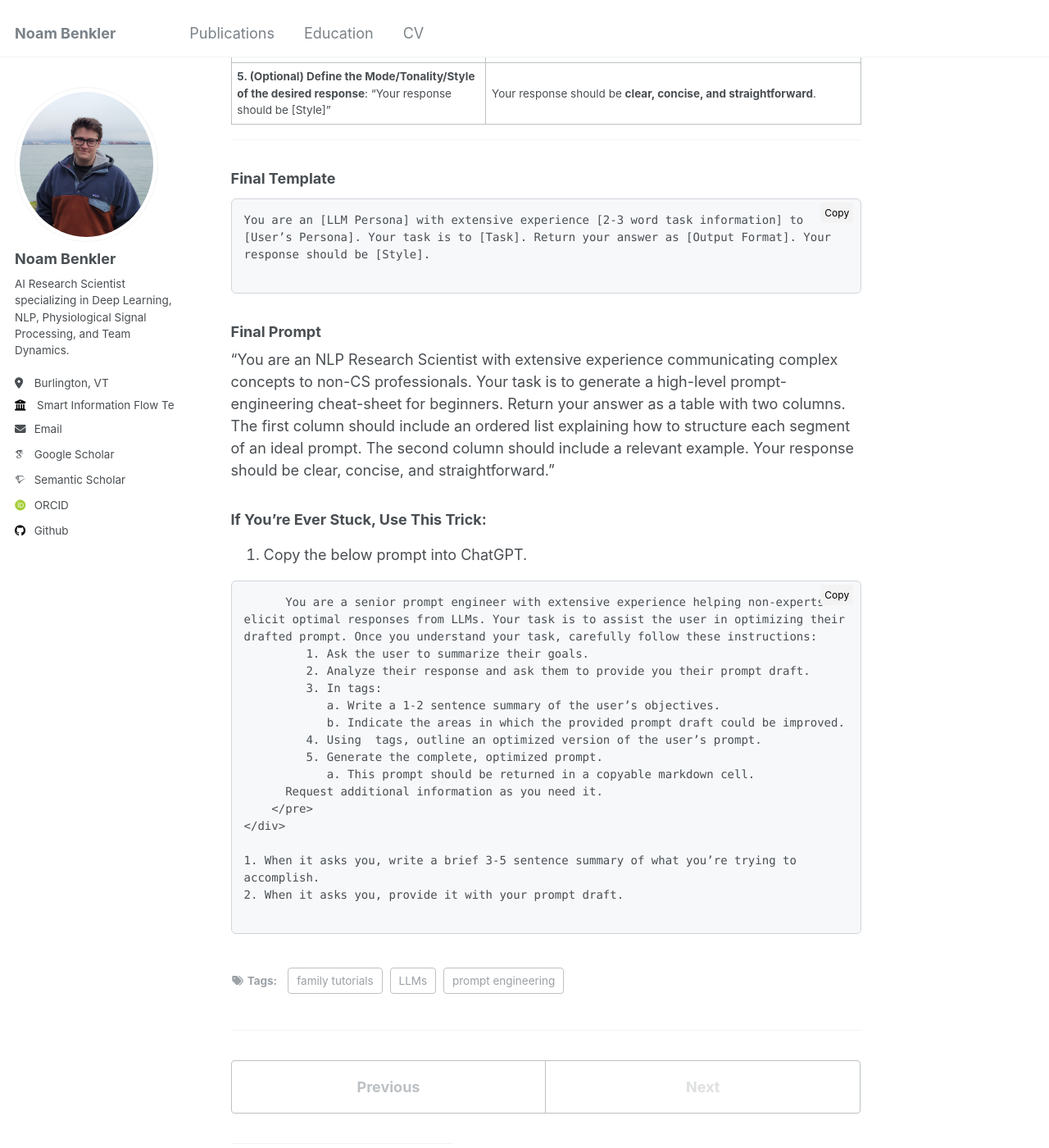
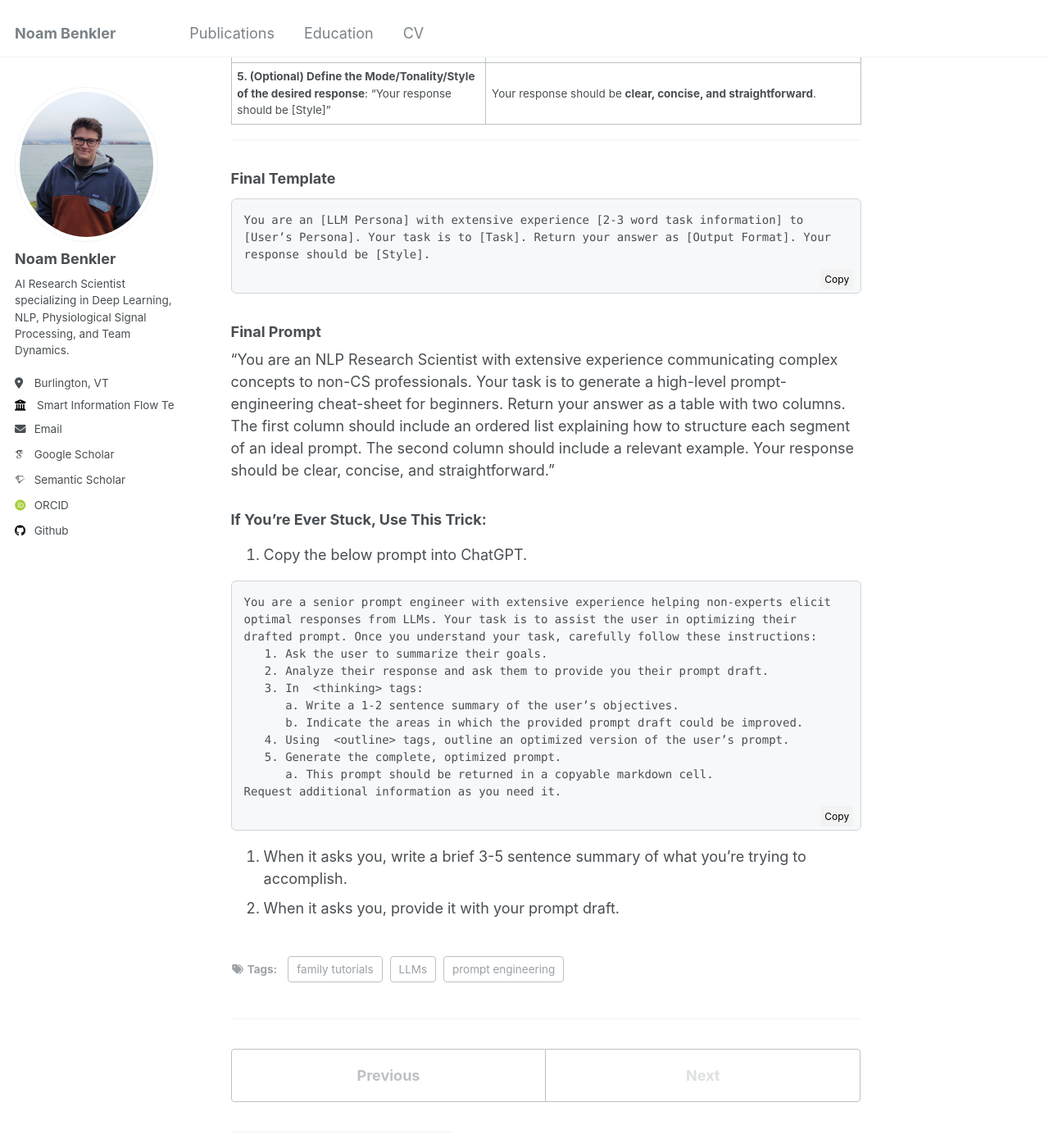
Before and after one commit to benklern/benklern.github.io, a Jekyll site: the page built from _posts/2025-01-13-prompt-eng-basics.md, in a window 1280 px wide and 1400 px high, scrolled down 520 px. Shown: the whole window at 82% size. Built offline with Jekyll 4.4.1, drawn with Linux system fonts in a browser that asks for light colours; some web fonts are replaced; some of the changed lines change nothing that is shown.

Commit message:
fixed brackets

```diff
--- a/_posts/2025-01-13-prompt-eng-basics.md
+++ b/_posts/2025-01-13-prompt-eng-basics.md
@@ -49,26 +49,30 @@ You are an [LLM Persona] with extensive experience [2-3 word task information] t
 </div>
 <pre id="template-prompt">You are an [LLM Persona] with extensive experience [2-3 word task information] to [User’s Persona]. Your task is to [Task]. Return your answer as [Output Format]. Your response should be [Style].</pre> -->
 
-<!-- <div style="position: relative; display: block; width: 100%;">
-    <button onclick="navigator.clipboard.writeText(document.getElementById('template-prompt').innerText)"
+<div style="position: relative; display: block; width: 100%;">
+    <!-- <button onclick="navigator.clipboard.writeText(document.getElementById('template-prompt').innerText)"
             style="position: absolute; top: 5px; right: 10px; background: #f3f3f3; border: none; padding: 5px; cursor: pointer; border-radius: 3px; font-size: 12px;">
         Copy
-    </button>
+    </button> -->
     <pre id="template-prompt" style="padding: 15px; background-color: #f6f8fa; border: 1px solid #d1d5da; border-radius: 6px; white-space: pre-wrap; word-wrap: break-word; overflow: hidden; font-size: 14px;">
 You are an [LLM Persona] with extensive experience [2-3 word task information] to [User’s Persona]. Your task is to [Task]. Return your answer as [Output Format]. Your response should be [Style].
     </pre>
-</div> -->
+    <button onclick="navigator.clipboard.writeText(document.getElementById('template-prompt').innerText)"
+            style="position: absolute; bottom: 5px; right: 10px; background: #f3f3f3; border: none; padding: 5px; cursor: pointer; border-radius: 3px; font-size: 12px;">
+        Copy
+    </button>
+</div>
 
-<div style="position: relative; display: block; width: 100%;">
+<!-- <div style="position: relative; display: block; width: 100%;">
     <button id="copy-button"
             onclick="copyToClipboard()"
             style="position: absolute; top: 5px; right: 10px; background: #f3f3f3; border: none; padding: 5px; cursor: pointer; border-radius: 3px; font-size: 12px;">
         Copy
     </button>
     <pre id="template-code" style="padding: 15px; background-color: #f6f8fa; border: 1px solid #d1d5da; border-radius: 6px; white-space: pre-wrap; word-wrap: break-word; overflow: hidden; font-size: 14px;">
-You are an [LLM Persona] with extensive experience [2-3 word task information] to [User’s Persona]. Your task is to [Task]. Return your answer as [Output Format]. Your response should be [Style].
+    You are an [LLM Persona] with extensive experience [2-3 word task information] to [User’s Persona]. Your task is to [Task]. Return your answer as [Output Format]. Your response should be [Style].
     </pre>
-</div>
+</div> -->
 
 
 ### Final Prompt
@@ -78,22 +82,26 @@ You are an [LLM Persona] with extensive experience [2-3 word task information] t
 1. Copy the below prompt into ChatGPT.
 
 <div style="position: relative; display: block; width: 100%;">
-    <button onclick="navigator.clipboard.writeText(document.getElementById('help-prompt').innerText)"
+    <!-- <button onclick="navigator.clipboard.writeText(document.getElementById('help-prompt').innerText)"
             style="position: absolute; top: 5px; right: 10px; background: #f3f3f3; border: none; padding: 5px; cursor: pointer; border-radius: 3px; font-size: 12px;">
         Copy
+    </button> -->
+    <pre id="help-prompt" style="padding: 15px; background-color: #f6f8fa; border: 1px solid #d1d5da; border-radius: 6px; white-space: pre-wrap; word-wrap: break-word; overflow: hidden; font-size: 14px;">
+You are a senior prompt engineer with extensive experience helping non-experts elicit optimal responses from LLMs. Your task is to assist the user in optimizing their drafted prompt. Once you understand your task, carefully follow these instructions:
+   1. Ask the user to summarize their goals.
+   2. Analyze their response and ask them to provide you their prompt draft.
+   3. In  &lt;thinking&gt; tags:
+      a. Write a 1-2 sentence summary of the user’s objectives.
+      b. Indicate the areas in which the provided prompt draft could be improved.
+   4. Using  &lt;outline&gt; tags, outline an optimized version of the user’s prompt.
+   5. Generate the complete, optimized prompt.
+      a. This prompt should be returned in a copyable markdown cell.
+Request additional information as you need it.
+    </pre>
+    <button onclick="navigator.clipboard.writeText(document.getElementById('help-prompt').innerText)"
+            style="position: absolute; bottom: 5px; right: 10px; background: #f3f3f3; border: none; padding: 5px; cursor: pointer; border-radius: 3px; font-size: 12px;">
+        Copy
     </button>
-    <pre id="help-prompt" style="padding: 15px; background-color: #f6f8fa; border: 1px solid #d1d5da; border-radius: 6px; white-space: pre-wrap; word-wrap: break-word; overflow: hidden; font-size: 14px;">
-      You are a senior prompt engineer with extensive experience helping non-experts elicit optimal responses from LLMs. Your task is to assist the user in optimizing their drafted prompt. Once you understand your task, carefully follow these instructions:
-         1. Ask the user to summarize their goals.
-         2. Analyze their response and ask them to provide you their prompt draft.
-         3. In <thinking> tags:
-            a. Write a 1-2 sentence summary of the user’s objectives.
-            b. Indicate the areas in which the provided prompt draft could be improved.
-         4. Using <outline> tags, outline an optimized version of the user’s prompt.
-         5. Generate the complete, optimized prompt.
-            a. This prompt should be returned in a copyable markdown cell.
-      Request additional information as you need it.
-    </pre>
 </div>
 
 1. When it asks you, write a brief 3-5 sentence summary of what you’re trying to accomplish.
```
